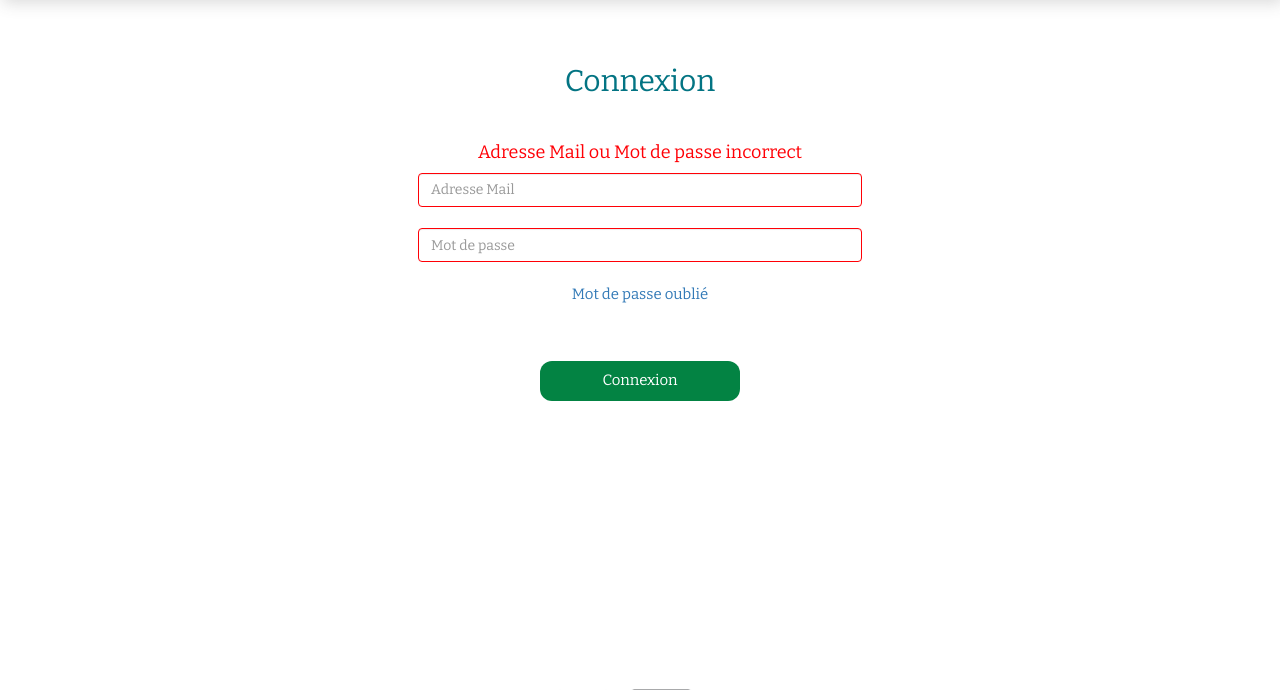
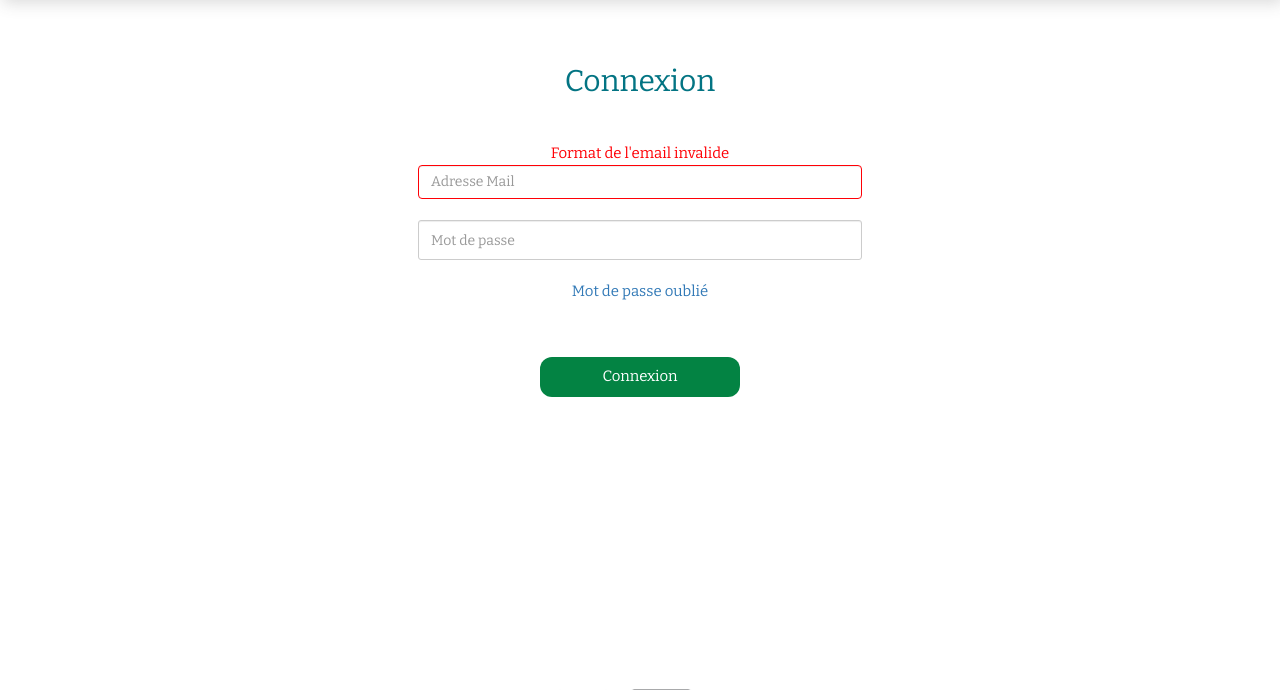
Before and after one commit to LucasESQUIE/blahTakiCar, a PHP site: page /blahTakiCar-master/users/userViewConnexion.php?&action=connexion in a window 1280 px wide. Shown: the part 51-741 px from the top of the page. Run offline with PHP 8.4, Linux system fonts and the light colour scheme; data comes from the database, SQL or seed files in the repository; some libraries are stand-ins or nearby versions.

Commit message:
Add files via upload

```diff
--- a/index.php
+++ b/index.php
@@ -72,6 +72,12 @@ if($action == 'estPropose') {
     header("Location: accueilView.php");
 }
 
+if($action == 'support') {
+    setcookie('support', 1, time()+1);
+    header("Location: accueilView.php");
+}
+
+
 
 //Gestion des pages concernant les trajets
 if($action == 'rechercher') {
--- a/trajets/trajetController.php
+++ b/trajets/trajetController.php
@@ -17,12 +17,12 @@ $action(getPDO());
  * @return null si on est sur aucune des pages nécssitant une defaultAction
  */
 function defaultAction($pdo) {
-    if($_SERVER['PHP_SELF'] == "/blahMVCv1.1/trajets/trajetViewRecherche.php") {
+    if($_SERVER['PHP_SELF'] == "/blahTakiCar-master/trajets/trajetViewRecherche.php") {
         global $trajets;
         $trajets = getTrajets($pdo);
     }
 
-    if($_SERVER['PHP_SELF'] == "/blahMVCv1.1/trajets/trajetViewReservation.php"){
+    if($_SERVER['PHP_SELF'] == "/blahTakiCar-master/trajets/trajetViewReservation.php"){
         global $result;
         $idTrajet = get('id');
         $result = getTrajetById($pdo, $idTrajet);
--- a/trajets/trajetModel.php
+++ b/trajets/trajetModel.php
@@ -10,7 +10,7 @@ require_once "../utilities/dataSource.php";
  */
 function getTrajets($pdo) {
     try {
-        $sql = "SELECT * FROM trajet WHERE dateDep >= SYSDATE() AND plein != 1";
+        $sql = "SELECT * FROM trajet WHERE dateDep >= CURRENT_DATE() AND plein != 1";
         $requete = $pdo->prepare($sql);
         $requete->execute();
 
--- a/users/userController.php
+++ b/users/userController.php
@@ -18,38 +18,49 @@ function defaultAction($pdo) {
 }
 
 
+
 function connexion($pdo) {
     global $messageErreur;
-    $login = htmlspecialchars(post('mail'));
+    $messageErreur = array('mailValide' => true,
+                           'compteValide' => true,
+                           'compteConfirme' => true);
+
+    $formatMail = '/^[a-zA-Z0-9._%+-]+@iut-rodez\.fr$/';
+
+    $mail = htmlspecialchars(post('mail'));
     $password = htmlspecialchars(post('mdp'));
+    $clefConfirm = getClefConfirm($pdo,$mail)['cleconfirm'];
 
     // verification format de l'email
-    if(!filter_var($login, FILTER_VALIDATE_EMAIL)) {
-        $messageErreur = "Email invalide";
-    }
-
-    $requete = verifInfoConnexion($pdo, $login);
+    if(!preg_match( $formatMail, $mail)) {
+        $messageErreur['mailValide'] = false;
+    } else {
+        $requete = verifInfoConnexion($pdo, $mail);
         $user = $requete->fetch(PDO::FETCH_OBJ);
 
-    if($user) {
+        if ($user) {
             $mdp = $user->mdp;
             $validPassword = password_verify($password, $mdp);
-    }else{
-        $messageErreur = false;
-    }
-
-    if(isset($validPassword)) {
-        $_SESSION['id'] = $login;
+            if ($user->confirme == 1) {
+                $_SESSION['id'] = $mail;
                 $_SESSION['idSession'] = session_id();
-
-        if($user->role == 1) {
+                if ($user->role == 1) {
                     $_SESSION['role'] = 'admin';
-        }else{
+                } else {
                     $_SESSION['role'] = 'utilisateur';
                     header("Location: ../index.php");
                 }
-    }else {
-        $messageErreur = false;
+            } else {
+                $messageErreur['compteConfirme'] = false;
+                require_once "../utilities/mailControl.php";
+                envoiMail($mail, 'blahtakicar@gmail.com', 'Blah Taki Car', 'Mail de confirmation',
+                    templateMail('Mail de confirmation','Veuillez cliquer sur le bouton pour confirmer votre compte
+                                sur BlahTakiCar', 'http://localhost/blahTakiCar-master/users/userViewConnexion.php?&mail='
+                        .urlencode($mail).'&clefConfirm='.urlencode($clefConfirm),'Confirmer'));
+            }
+        } else {
+            $messageErreur['compteValide'] = false;
+        }
     }
 }
 
@@ -113,11 +124,10 @@ function inscription($pdo) {
         //si toutes les données ok on insere dans la BD + envoi mail
         if(newUser($pdo, $mail, $nomUser, $prenomUser, $filiere, password_hash($password, PASSWORD_BCRYPT, array('cost'=>12)), $numTel, $clefConfirm)) {
             require_once "../utilities/mailControl.php";
-            require_once "../utilities/corpsMail.php";
             $mailE = envoiMail($mail, 'blahtakicar@gmail.com', 'Blah Taki Car', 'Mail de confirmation',
-                templateMail('Mail de confirmation','Veuillez cliquer sur le bouton pour cofirmer votre compte
-                                sur BlahTakiCar', 'http://localhost/blahMVCv1.1/accueilView.php?&mail='
-                                .urlencode(isset($mail)).'&clefConfirm='.urlencode(isset($clefConfirm)),'Confirmer'));
+                templateMail('Mail de confirmation','Veuillez cliquer sur le bouton pour confirmer votre compte
+                                sur BlahTakiCar', 'http://localhost/blahTakiCar-master/users/userViewConnexion.php?&mail='
+                                .urlencode($mail).'&clefConfirm='.urlencode($clefConfirm),'Confirmer'));
             if(true != $mailE) {
                 /* TODO MSG ERR mail non envoyé */
             } else {
@@ -140,7 +150,7 @@ function oubliMdp($pdo) {
         require_once "../utilities/corpsMail.php";
         $mailE = envoiMail($mail, 'blahtakicar@gmail.com', 'Blah Taki Car', 'Oubli de mot de passe',
             templateMail('Oubli de mot de passe','Veuillez cliquer sur le bouton pour modifier votre mot
-                            de passe','http://localhost/BlahMVC/users/userViewModifMdp.php?&mail=\'
+                            de passe','http://localhost/blahTakiCar-master/users/userViewModifMdp.php?&mail=\'
                             .urlencode(isset($mail)).\'&clefConfirm=\'.urlencode(isset($clefConfirm))','Modifier'));
         if(true != $mailE) {
             echo $mailE;
--- a/users/userModel.php
+++ b/users/userModel.php
@@ -11,7 +11,7 @@ require_once "../utilities/dataSource.php";
  */
 function verifInfoConnexion($pdo, $mail) {
     try{
-        $sql = "SELECT mailUtilisateur, role, mdp FROM utilisateur WHERE mailUtilisateur = :mail ";
+        $sql = "SELECT mailUtilisateur, role, mdp, confirme FROM utilisateur WHERE mailUtilisateur = :mail";
         $requete = $pdo->prepare($sql);
         $requete->execute(['mail'=>$mail]);
 
@@ -58,6 +58,19 @@ function newUser($pdo, $userMail, $userName, $userSurname, $userFiliere, $passwo
     }
 }
 
+function getClefConfirm($pdo, $mail) {
+    try {
+        $sql = "SELECT cleconfirm FROM utilisateur WHERE mailUtilisateur = ?";
+        $requete = $pdo->prepare($sql);
+        $requete->execute(array($mail));
+        $result = $requete->fetch(PDO::FETCH_ASSOC);
+
+        return $result;
+    } catch (PDOException $e) {
+        $e->getMessage();
+    }
+}
+
 /**
  * Vérifie si l'utilisateur existe déjà dans la BD
  * @param $mailUser string id de l'utilisateur
@@ -86,7 +99,6 @@ function verificationMail($userMail, $clefConfirm) {
         $requete = $db->prepare("SELECT * FROM utilisateur WHERE mailUtilisateur = ? AND cleconfirm = ?");
         $requete->execute(array($userMail, $clefConfirm));
         $mailExist = $requete->rowCount();
-
         if ($mailExist == 1) {
             $user = $requete->fetch();
             if ($user['confirme'] == 0) {
@@ -98,9 +110,7 @@ function verificationMail($userMail, $clefConfirm) {
                 echo("<script type='text/javascript'>window.location='../index.php?&action=dConfirme';</script>");
             }
         } else {
-            var_dump($mailExist);
             $messageErreur = "Mail non existant !";
-            echo 'nok';
             //echo("<script type='text/javascript'>window.location='../index.php';</script>");
         }
     } catch (PDOException $e) {
@@ -111,7 +121,7 @@ function verificationMail($userMail, $clefConfirm) {
 function verifCompte($mailUser) {
     $db = getPDO();
     try {
-        $requete= $db->prepare("SELECT * FROM utilisateur WHERE mailUtilisateur = :mailUser AND confirme = 1");
+        $requete= $db->prepare("SELECT * FROM utilisateur WHERE mailUtilisateur = :mailUser");
         $requete->execute(array($mailUser));
         if ($result = $requete->fetch(PDO::FETCH_ASSOC)) {
             $requete-> closeCursor();
@@ -219,6 +229,4 @@ function UpdatePhotoVoiture($chemin, $id) {
         $e->getMessage();
     }
 }
-
-
 ?>
--- a/users/userViewConnexion.php
+++ b/users/userViewConnexion.php
@@ -26,27 +26,31 @@ require_once '../utilities/header.php';
         <div class="row">
             <div class="col-lg-12 cadre">
                 <h2 class='titrePartie' id="posTitreConnexion">Connexion</h2>
-                <?php if(isset($messageErreur) && !$messageErreur) { ?>
-                    <h4 class="invalid-text">Adresse Mail ou Mot de passe incorrect</h4>
+                <?php if(isset($messageErreur) && !$messageErreur['compteConfirme']) { ?>
+                    <h4 class="invalid-text">Veuillez confirmer votre compte via le mail que vous avez reçu</h4>
+                <?php } ?>
+
+                <?php if(isset($messageErreur) && !$messageErreur['compteValide']) { ?>
+                    <h4 class="invalid-text">Adresse mail ou mot de passe incorrect</h4>
                 <?php } ?>
 
                 <form action="userViewConnexion.php?&action=connexion" method="post">
                     <div class="col-lg-12">
-
-                        <input type="text" name="mail" id="mail" class="
-                        <?php if(isset($messageErreur) && !$messageErreur) { echo 'form-control invalid';
-                        }else{ echo 'form-control zoneTxt';}?>" placeholder="Adresse Mail" required>
-
+                        <?php if(isset($messageErreur) && !$messageErreur['mailValide']) { ?>
+                        <div class="invalid-text">Format de l'email invalide</div>
+                        <input type="text" name="mail" id="mail" class="form-control invalid" placeholder="Adresse Mail" required>
+                        <?php } else { ?>
+                        <input type="text" name="mail" id="mail" class="form-control zoneTxt" placeholder="Adresse Mail" required>
+                        <?php } ?>
                         <br/>
 
-                        <input type="password" name="mdp" id="mdp" class="
-                        <?php if(isset($messageErreur) && !$messageErreur) { echo 'form-control invalid';
-                        }else{ echo 'form-control zoneTxt';}?>" placeholder="Mot de passe" required>
+                        <input type="password" name="mdp" id="mdp" class="form-control zoneTxt" placeholder="Mot de passe" required>
                         <br/>
-                        <a href="http://localhost/blahMVC/users/userViewOubliMdp.php">Mot de passe oublié</a>
-                        <br/>
+                        <a href="http://localhost/blahTakiCar-master/users/userViewOubliMdp.php">Mot de passe oublié</a>
                         <!-- bouton ok -->
-                        <button type='submit' class="bouton" id="postionBtnConnexion">Connexion</button>
+                        <div class="col-lg-12">
+                            <button type='submit' class="bouton" id="postionBtnConnexion">Connexion</button>
+                        </div>
                         <br/>
                     </div>
                 </form>
--- a/users/userViewModifMdp.php
+++ b/users/userViewModifMdp.php
@@ -27,6 +27,12 @@ require_once '../utilities/header.php';
                         <br/>
                         <input type="password" class="form-control zoneTxt" name="confPassword" placeholder="Confirmer le mot de passe">
                         <br/>
+                        <div class="row">
+                            <div class="col-lg-12">
+                                <small id="mdp" class="form-text text-muted">Le mot de passe doit faire 8 caractères de long, contenir au moins
+                                    une minuscule, une majuscule et un chiffre.</small>
+                            </div>
+                        </div>
                         <!-- bouton ok -->
                         <button type='submit' class="bouton" id="postionBtnConnexion">Modifier</button>
                         <br/>
--- a/users/userViewOubliMdp.php
+++ b/users/userViewOubliMdp.php
@@ -18,13 +18,12 @@ require_once '../utilities/header.php';
                 <?php if(isset($messageErreur)) { ?>
                     <div class="alert alert-danger"><?php echo $messageErreur ?></div><br/>
                 <?php } ?>
-
                 <form action="userViewOubliMdp.php?&action=oubliMdp" method="post">
                     <div class="col-lg-12">
                         <input type="text" name="mail" id="mail" class="form-control zoneTxt" placeholder="Adresse Mail" required>
                         <br/>
                         <!-- bouton ok -->
-                        <button type='submit' class="bouton" id="postionBtnConnexion">Envoyer</button>
+                        <button type='submit' class="bouton"">Envoyer</button>
                         <br/>
                     </div>
                 </form>
--- a/utilities/corpsMail.php
+++ b/utilities/corpsMail.php
@@ -5,8 +5,8 @@ function templateMail($titre, $contenu, $lien, $txtBouton) {
     $button ='<td style="padding:0 0 20px;">
             <table width="134" align="center" style="margin:0 auto;" cellpadding="0" cellspacing="0">
                 <tr>
-                    <td data-bgcolor="bg-button" data-size="size button" data-min="10" data-max="16" class="btn" align="center" style="font:12px/14px Arial, Helvetica, sans-serif; color:#f8f9fb; text-transform:uppercase; mso-padding-alt:12px 10px 10px; border-radius:2px;" bgcolor="#7bb84f">
-                        <a target="_blank" style="text-decoration:none; color:#f8f9fb; display:block; padding:12px 10px 10px;" href="'.$lien.'">'.$txtBouton.'</a>
+                    <td data-bgcolor="bg-button" data-size="size button" data-min="10" data-max="16" class="btn" align="center" style="font:12px/14px; color:#f8f9fb; text-transform:uppercase; mso-padding-alt:12px 10px 10px; border-radius:2px;" bgcolor="#7bb84f">
+                        <a target="_blank" style="text-decoration:none; color:#f8f9fb; display:block; padding:12px 10px 10px;" href="'.$lien.'"><strong>'.$txtBouton.'</strong></a>
                     </td>
                 </tr>
             </table>
@@ -109,6 +109,7 @@ function templateMail($titre, $contenu, $lien, $txtBouton) {
 			</tr>
 			<tr>
 				<td class="wrapper" style="padding:0 10px;">
+
 										<!-- module 2 -->
 					<table data-module="module-2" data-thumb="thumbnails/02.png" width="100%" cellpadding="0" cellspacing="0">
 						<tr>
```
Also changed, not shown: accueilView.php (+6 -5 lines), trajets/trajetViewRecherche.php (+1 -8 lines), users/userViewInscription.php (+7 -1 lines). Lines whose indentation alone changed are shown as unchanged.
